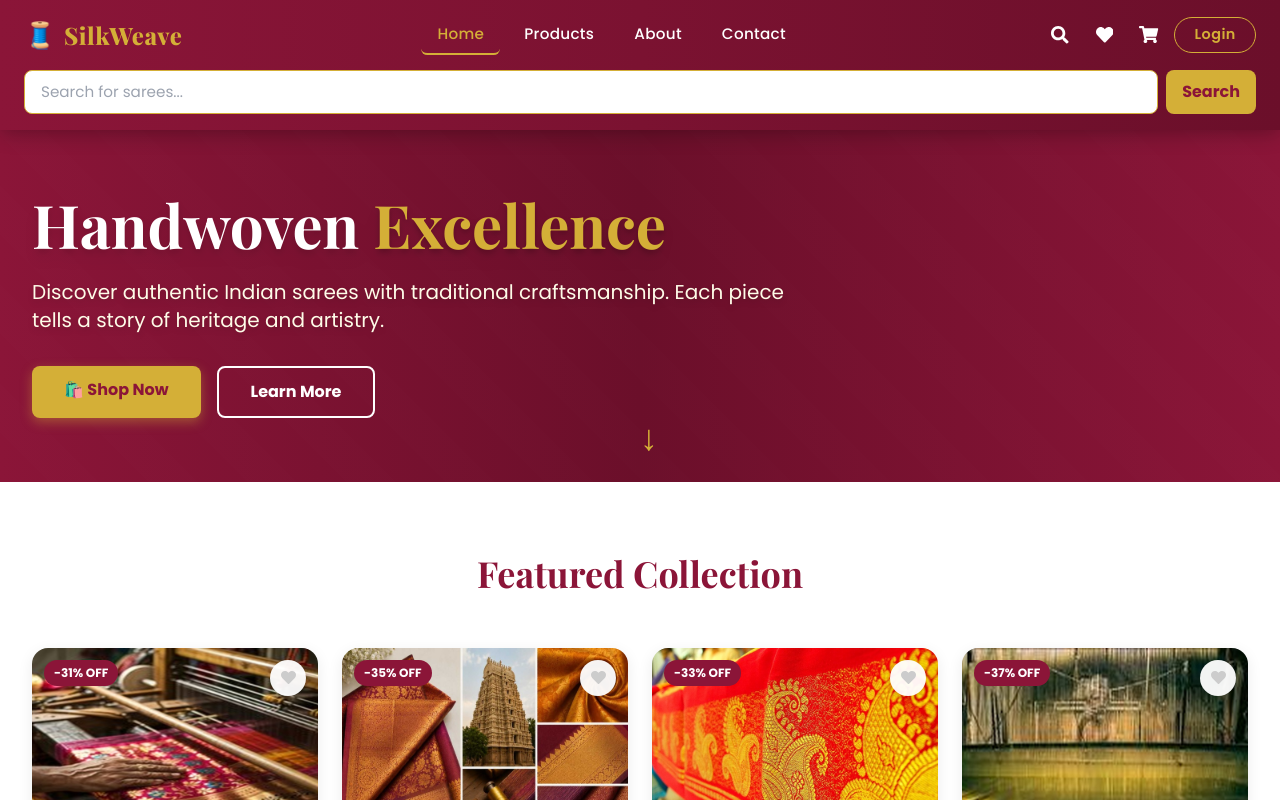
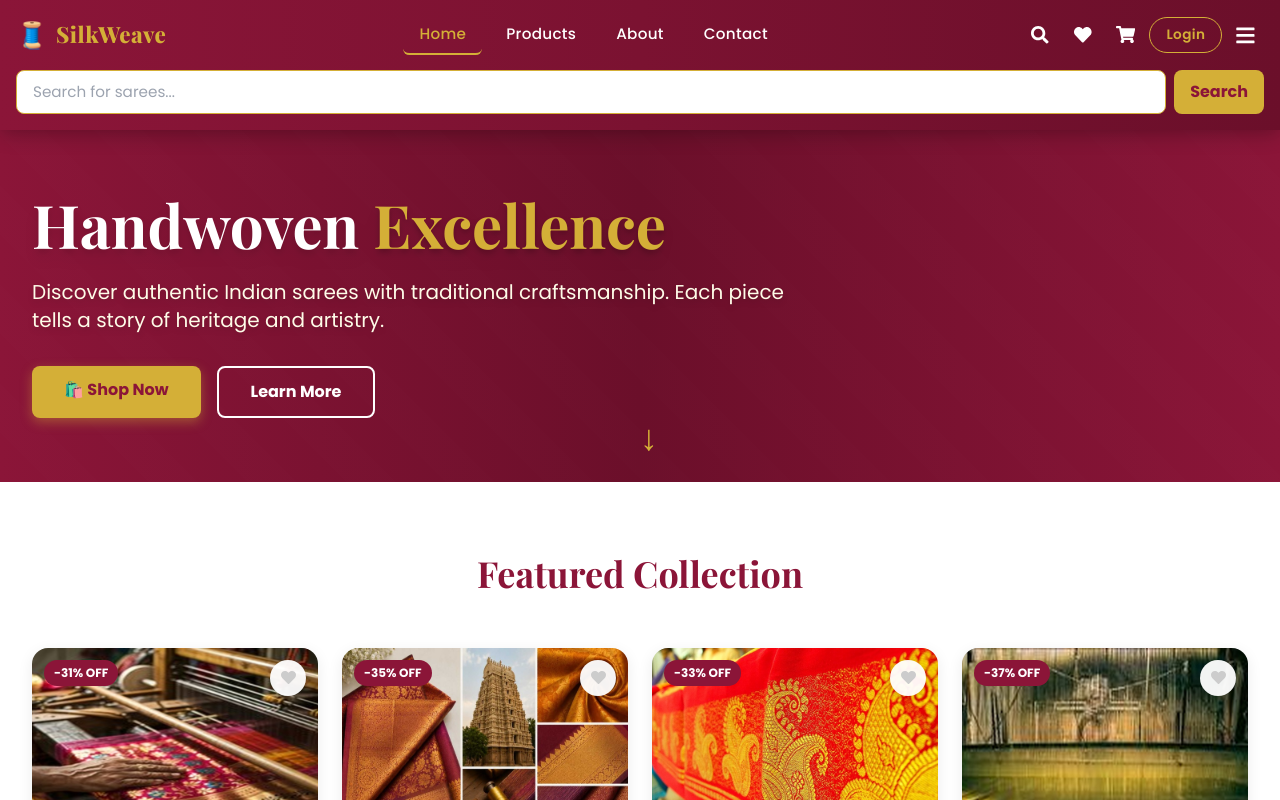
Before and after one commit to Ezhilmaran3018/weaving-store, a React (Create React App) app: page / in a window 1280 px wide. Both pictures are taken after a click on the button 1060 px from the left and 35 px from the top of the page. Shown: the top 800 px of the page. Built offline with nearby package versions, Linux system fonts and the light colour scheme.

Commit message:
fix mobile responsive navbar

```diff
--- a/src/components/Navbar.js
+++ b/src/components/Navbar.js
@@ -39,20 +39,53 @@ const Navbar = () => {
   };
 
   return (
-    <nav style={{ background: 'linear-gradient(to right, #8B1538, #6b0f2a)', boxShadow: '0 2px 20px rgba(0,0,0,0.3)', position: 'sticky', top: 0, zIndex: 50 }}>
-      <div style={{ maxWidth: '80rem', margin: '0 auto', padding: '0 1.5rem' }}>
-        <div style={{ display: 'flex', justifyContent: 'space-between', alignItems: 'center', height: '70px' }}>
+    <nav style={{
+      background: 'linear-gradient(to right, #8B1538, #6b0f2a)',
+      boxShadow: '0 2px 20px rgba(0,0,0,0.3)',
+      position: 'sticky',
+      top: 0,
+      zIndex: 50,
+      width: '100%',
+      boxSizing: 'border-box',
+    }}>
+      <div style={{
+        maxWidth: '80rem',
+        margin: '0 auto',
+        padding: '0 1rem',
+        boxSizing: 'border-box',
+      }}>
+        <div style={{
+          display: 'flex',
+          justifyContent: 'space-between',
+          alignItems: 'center',
+          height: '70px',
+          width: '100%',
+        }}>
 
           {/* Logo */}
-          <Link to="/" style={{ textDecoration: 'none', display: 'flex', alignItems: 'center', gap: '0.5rem' }}>
+          <Link to="/" style={{ textDecoration: 'none', display: 'flex', alignItems: 'center', gap: '0.5rem', flexShrink: 0 }}>
             <span style={{ fontSize: '1.6rem' }}>🧵</span>
-            <span style={{ color: '#D4AF37', fontWeight: '800', fontSize: '1.5rem', fontFamily: 'Playfair Display, serif', letterSpacing: '0.02em' }}>SilkWeave</span>
+            <span style={{ color: '#D4AF37', fontWeight: '800', fontSize: '1.4rem', fontFamily: 'Playfair Display, serif', letterSpacing: '0.02em' }}>SilkWeave</span>
           </Link>
 
-          {/* Desktop Nav Links */}
-          <div style={{ display: 'flex', gap: '0.5rem', alignItems: 'center' }} className="hidden md:flex">
+          {/* Desktop Nav Links - hidden on mobile */}
+          <div className="hidden md:flex" style={{ gap: '0.5rem', alignItems: 'center' }}>
             {navLinks.map(({ to, label }) => (
-              <Link key={to} to={to} style={{ color: isActive(to) ? '#D4AF37' : 'white', textDecoration: 'none', fontWeight: '500', fontSize: '0.95rem', padding: '0.5rem 1rem', borderRadius: '0.4rem', borderBottom: isActive(to) ? '2px solid #D4AF37' : '2px solid transparent', transition: 'all 0.2s', letterSpacing: '0.02em' }}
+              <Link
+                key={to}
+                to={to}
+                style={{
+                  color: isActive(to) ? '#D4AF37' : 'white',
+                  textDecoration: 'none',
+                  fontWeight: '500',
+                  fontSize: '0.95rem',
+                  padding: '0.5rem 1rem',
+                  borderRadius: '0.4rem',
+                  borderBottom: isActive(to) ? '2px solid #D4AF37' : '2px solid transparent',
+                  transition: 'all 0.2s',
+                  letterSpacing: '0.02em',
+                  whiteSpace: 'nowrap',
+                }}
                 onMouseOver={e => { if (!isActive(to)) { e.currentTarget.style.color = '#D4AF37'; e.currentTarget.style.borderBottomColor = '#D4AF37'; }}}
                 onMouseOut={e => { if (!isActive(to)) { e.currentTarget.style.color = 'white'; e.currentTarget.style.borderBottomColor = 'transparent'; }}}
               >{label}</Link>
@@ -60,16 +93,20 @@ const Navbar = () => {
           </div>
 
           {/* Right Icons */}
-          <div style={{ display: 'flex', alignItems: 'center', gap: '0.4rem' }}>
+          <div style={{ display: 'flex', alignItems: 'center', gap: '0.3rem', flexShrink: 0 }}>
 
             {/* Search */}
-            <button onClick={() => setIsSearchOpen(!isSearchOpen)} style={{ background: 'none', border: 'none', color: 'white', cursor: 'pointer', padding: '0.5rem', borderRadius: '50%', fontSize: '1.1rem', transition: 'all 0.2s', display: 'flex', alignItems: 'center', justifyContent: 'center', width: '38px', height: '38px' }}
+            <button
+              onClick={() => setIsSearchOpen(!isSearchOpen)}
+              style={{ background: 'none', border: 'none', color: 'white', cursor: 'pointer', padding: '0.5rem', borderRadius: '50%', fontSize: '1.1rem', transition: 'all 0.2s', display: 'flex', alignItems: 'center', justifyContent: 'center', width: '38px', height: '38px' }}
               onMouseOver={e => { e.currentTarget.style.background = 'rgba(212,175,55,0.2)'; e.currentTarget.style.color = '#D4AF37'; }}
               onMouseOut={e => { e.currentTarget.style.background = 'none'; e.currentTarget.style.color = 'white'; }}
             ><FaSearch /></button>
 
             {/* Wishlist */}
-            <Link to="/wishlist" style={{ color: 'white', textDecoration: 'none', position: 'relative', padding: '0.5rem', borderRadius: '50%', fontSize: '1.1rem', display: 'flex', alignItems: 'center', justifyContent: 'center', width: '38px', height: '38px', transition: 'all 0.2s' }}
+            <Link
+              to="/wishlist"
+              style={{ color: 'white', textDecoration: 'none', position: 'relative', padding: '0.5rem', borderRadius: '50%', fontSize: '1.1rem', display: 'flex', alignItems: 'center', justifyContent: 'center', width: '38px', height: '38px', transition: 'all 0.2s' }}
               onMouseOver={e => { e.currentTarget.style.background = 'rgba(212,175,55,0.2)'; e.currentTarget.style.color = '#D4AF37'; }}
               onMouseOut={e => { e.currentTarget.style.background = 'none'; e.currentTarget.style.color = 'white'; }}
             >
@@ -82,7 +119,9 @@ const Navbar = () => {
             </Link>
 
             {/* Cart */}
-            <Link to="/cart" style={{ color: 'white', textDecoration: 'none', position: 'relative', padding: '0.5rem', borderRadius: '50%', fontSize: '1.2rem', display: 'flex', alignItems: 'center', justifyContent: 'center', width: '38px', height: '38px', transition: 'all 0.2s' }}
+            <Link
+              to="/cart"
+              style={{ color: 'white', textDecoration: 'none', position: 'relative', padding: '0.5rem', borderRadius: '50%', fontSize: '1.2rem', display: 'flex', alignItems: 'center', justifyContent: 'center', width: '38px', height: '38px', transition: 'all 0.2s' }}
               onMouseOver={e => { e.currentTarget.style.background = 'rgba(212,175,55,0.2)'; e.currentTarget.style.color = '#D4AF37'; }}
               onMouseOut={e => { e.currentTarget.style.background = 'none'; e.currentTarget.style.color = 'white'; }}
             >
@@ -97,11 +136,15 @@ const Navbar = () => {
             {/* Login / User */}
             {user ? (
               <div style={{ position: 'relative' }} className="group">
-                <button style={{ background: 'rgba(212,175,55,0.15)', border: '1.5px solid #D4AF37', color: '#D4AF37', cursor: 'pointer', padding: '0.4rem', borderRadius: '50%', fontSize: '1rem', width: '38px', height: '38px', display: 'flex', alignItems: 'center', justifyContent: 'center', transition: 'all 0.2s' }}
+                <button
+                  style={{ background: 'rgba(212,175,55,0.15)', border: '1.5px solid #D4AF37', color: '#D4AF37', cursor: 'pointer', padding: '0.4rem', borderRadius: '50%', fontSize: '1rem', width: '38px', height: '38px', display: 'flex', alignItems: 'center', justifyContent: 'center', transition: 'all 0.2s' }}
                   onMouseOver={e => { e.currentTarget.style.background = '#D4AF37'; e.currentTarget.style.color = '#8B1538'; }}
                   onMouseOut={e => { e.currentTarget.style.background = 'rgba(212,175,55,0.15)'; e.currentTarget.style.color = '#D4AF37'; }}
                 ><FaUser /></button>
-                <div style={{ position: 'absolute', right: 0, top: '110%', background: 'white', borderRadius: '0.5rem', boxShadow: '0 8px 24px rgba(0,0,0,0.15)', minWidth: '160px', overflow: 'hidden', zIndex: 100 }} className="hidden group-hover:block">
+                <div
+                  className="hidden group-hover:block"
+                  style={{ position: 'absolute', right: 0, top: '110%', background: 'white', borderRadius: '0.5rem', boxShadow: '0 8px 24px rgba(0,0,0,0.15)', minWidth: '160px', overflow: 'hidden', zIndex: 100 }}
+                >
                   <Link to="/dashboard" style={{ display: 'block', padding: '0.75rem 1rem', color: '#8B1538', textDecoration: 'none', fontWeight: '500', fontSize: '0.9rem' }}
                     onMouseOver={e => { e.currentTarget.style.background = '#8B1538'; e.currentTarget.style.color = 'white'; }}
                     onMouseOut={e => { e.currentTarget.style.background = 'white'; e.currentTarget.style.color = '#8B1538'; }}>👤 Dashboard</Link>
@@ -114,14 +157,20 @@ const Navbar = () => {
                 </div>
               </div>
             ) : (
-              <Link to="/login" style={{ background: 'transparent', border: '1.5px solid #D4AF37', color: '#D4AF37', padding: '0.4rem 1.2rem', borderRadius: '2rem', fontWeight: '600', fontSize: '0.9rem', textDecoration: 'none', transition: 'all 0.2s', letterSpacing: '0.03em' }}
+              <Link
+                to="/login"
+                style={{ background: 'transparent', border: '1.5px solid #D4AF37', color: '#D4AF37', padding: '0.4rem 1rem', borderRadius: '2rem', fontWeight: '600', fontSize: '0.85rem', textDecoration: 'none', transition: 'all 0.2s', letterSpacing: '0.03em', whiteSpace: 'nowrap' }}
                 onMouseOver={e => { e.currentTarget.style.background = '#D4AF37'; e.currentTarget.style.color = '#8B1538'; }}
                 onMouseOut={e => { e.currentTarget.style.background = 'transparent'; e.currentTarget.style.color = '#D4AF37'; }}
               >Login</Link>
             )}
 
-            {/* Mobile Menu */}
-            <button onClick={() => setIsOpen(!isOpen)} style={{ background: 'none', border: 'none', color: 'white', cursor: 'pointer', fontSize: '1.3rem', padding: '0.5rem', display: 'none' }} className="md:hidden">
+            {/* Mobile Menu Button - visible only on mobile */}
+            <button
+              onClick={() => setIsOpen(!isOpen)}
+              className="md:hidden"
+              style={{ background: 'none', border: 'none', color: 'white', cursor: 'pointer', fontSize: '1.3rem', padding: '0.5rem', display: 'flex', alignItems: 'center', justifyContent: 'center' }}
+            >
               {isOpen ? <FaTimes /> : <FaBars />}
             </button>
           </div>
@@ -131,24 +180,39 @@ const Navbar = () => {
         {isSearchOpen && (
           <div style={{ paddingBottom: '1rem' }}>
             <form onSubmit={handleSearch} style={{ display: 'flex', gap: '0.5rem' }}>
-              <input ref={searchRef} type="text" placeholder="Search for sarees..." value={searchQuery} onChange={e => setSearchQuery(e.target.value)}
-                style={{ flex: 1, padding: '0.6rem 1rem', borderRadius: '0.5rem', border: '1.5px solid #D4AF37', outline: 'none', fontSize: '0.95rem', boxSizing: 'border-box', fontFamily: "'Poppins', sans-serif" }}
+              <input
+                ref={searchRef}
+                type="text"
+                placeholder="Search for sarees..."
+                value={searchQuery}
+                onChange={e => setSearchQuery(e.target.value)}
+                style={{ flex: 1, padding: '0.6rem 1rem', borderRadius: '0.5rem', border: '1.5px solid #D4AF37', outline: 'none', fontSize: '0.95rem', boxSizing: 'border-box', fontFamily: "'Poppins', sans-serif", minWidth: 0 }}
               />
-              <button type="submit" style={{ background: '#D4AF37', color: '#8B1538', border: 'none', borderRadius: '0.5rem', padding: '0 1rem', fontWeight: '700', cursor: 'pointer' }}>Search</button>
+              <button
+                type="submit"
+                style={{ background: '#D4AF37', color: '#8B1538', border: 'none', borderRadius: '0.5rem', padding: '0 1rem', fontWeight: '700', cursor: 'pointer', whiteSpace: 'nowrap' }}
+              >Search</button>
             </form>
           </div>
         )}
       </div>
 
-      {/* Mobile Menu */}
+      {/* Mobile Dropdown Menu */}
       {isOpen && (
         <div style={{ background: '#6b0f2a', borderTop: '1px solid rgba(212,175,55,0.2)' }}>
           {navLinks.map(({ to, label }) => (
-            <Link key={to} to={to} onClick={() => setIsOpen(false)} style={{ display: 'block', padding: '0.85rem 1.5rem', color: isActive(to) ? '#D4AF37' : 'white', textDecoration: 'none', fontWeight: '500', borderLeft: isActive(to) ? '3px solid #D4AF37' : '3px solid transparent', transition: 'all 0.2s' }}>
-              {label}
-            </Link>
+            <Link
+              key={to}
+              to={to}
+              onClick={() => setIsOpen(false)}
+              style={{ display: 'block', padding: '0.85rem 1.5rem', color: isActive(to) ? '#D4AF37' : 'white', textDecoration: 'none', fontWeight: '500', borderLeft: isActive(to) ? '3px solid #D4AF37' : '3px solid transparent', transition: 'all 0.2s' }}
+            >{label}</Link>
           ))}
-          <Link to="/wishlist" onClick={() => setIsOpen(false)} style={{ display: 'block', padding: '0.85rem 1.5rem', color: 'white', textDecoration: 'none', fontWeight: '500', borderLeft: '3px solid transparent' }}>❤️ Wishlist</Link>
+          <Link
+            to="/wishlist"
+            onClick={() => setIsOpen(false)}
+            style={{ display: 'block', padding: '0.85rem 1.5rem', color: 'white', textDecoration: 'none', fontWeight: '500', borderLeft: '3px solid transparent' }}
+          >❤️ Wishlist</Link>
         </div>
       )}
     </nav>
```
